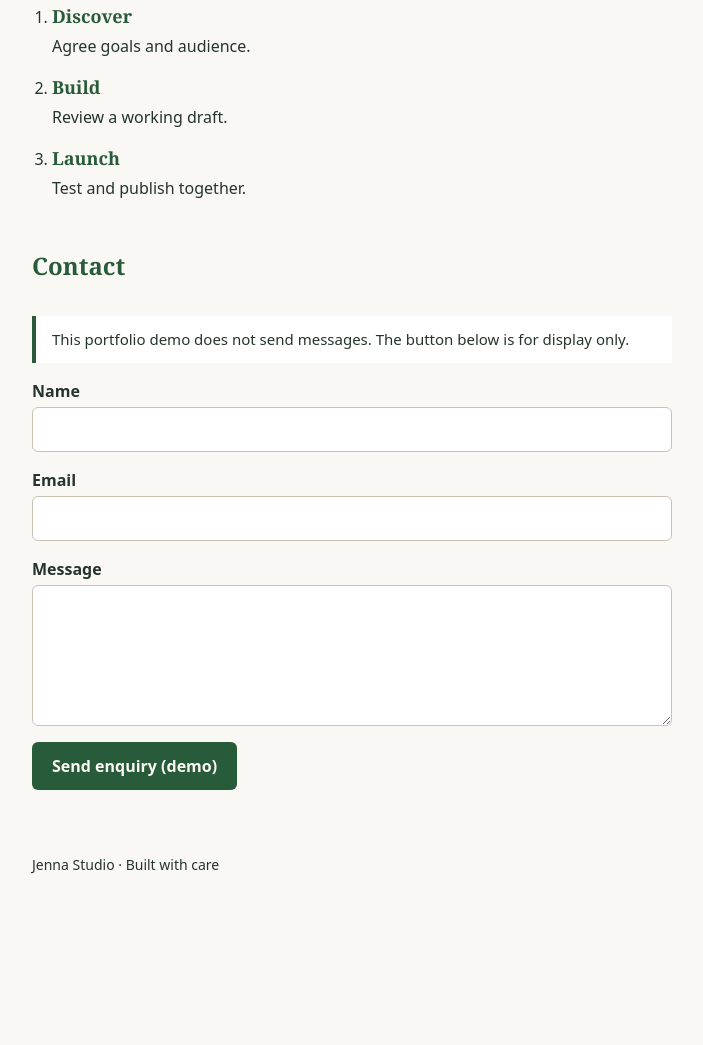
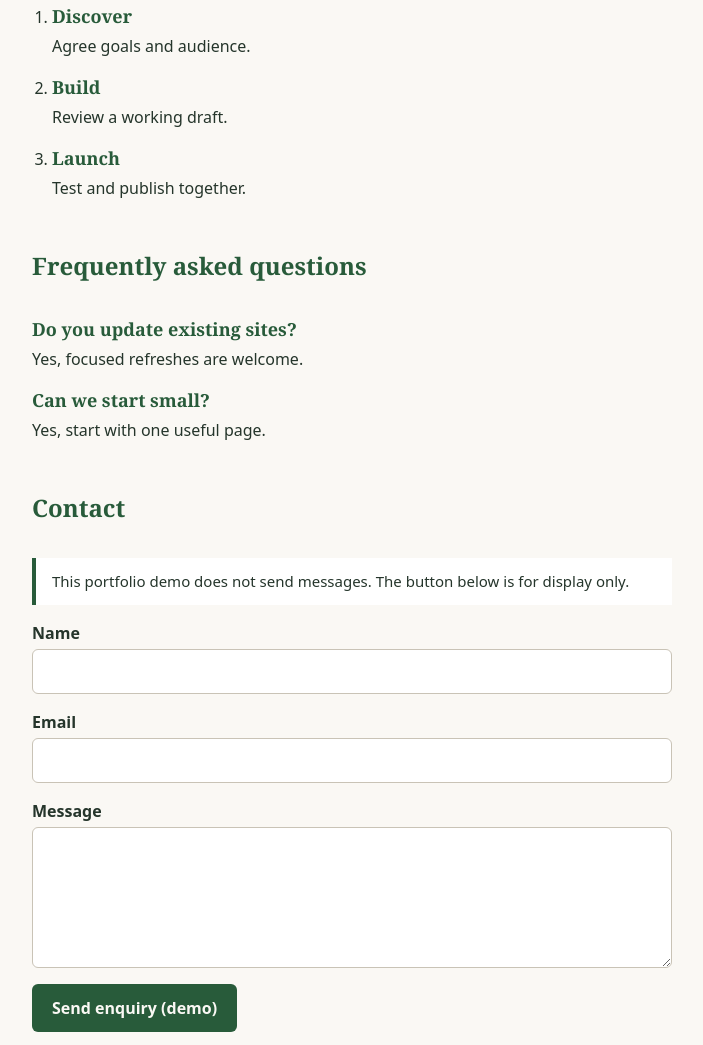
Before and after one commit to itcodegirl/adw-walkthrough-20261113, a website built with Vite: page index.html in a window 1280 px wide. Shown: the part 1027-2072 px from the top of the page, without its empty margins (288-991 px from the left). Before the commit the page ends 1918 px from the top, so only its background shows below. Built offline with nearby package versions, Linux system fonts and the light colour scheme.

Commit message:
answer common project questions

```diff
--- a/index.html
+++ b/index.html
@@ -57,6 +57,19 @@
           </li>
         </ol>
       </section>
+      <section class="faq">
+        <h2>Frequently asked questions</h2>
+        <ul role="list">
+          <li>
+            <h3>Do you update existing sites?</h3>
+            <p>Yes, focused refreshes are welcome.</p>
+          </li>
+          <li>
+            <h3>Can we start small?</h3>
+            <p>Yes, start with one useful page.</p>
+          </li>
+        </ul>
+      </section>
       <section class="contact">
         <h2>Contact</h2>
         <form>
--- a/src/style.css
+++ b/src/style.css
@@ -141,6 +141,25 @@ main > p {
   margin: 0;
 }
 
+.faq ul {
+  grid-column: 1 / -1;
+  display: grid;
+  gap: var(--space-4);
+  margin: 0;
+  padding: 0;
+  list-style: none;
+}
+
+.faq h3 {
+  color: var(--color-accent);
+  font-size: var(--text-md);
+  margin: 0 0 var(--space-1);
+}
+
+.faq p {
+  margin: 0;
+}
+
 .contact form {
   grid-column: 1 / -1;
   display: grid;
```
